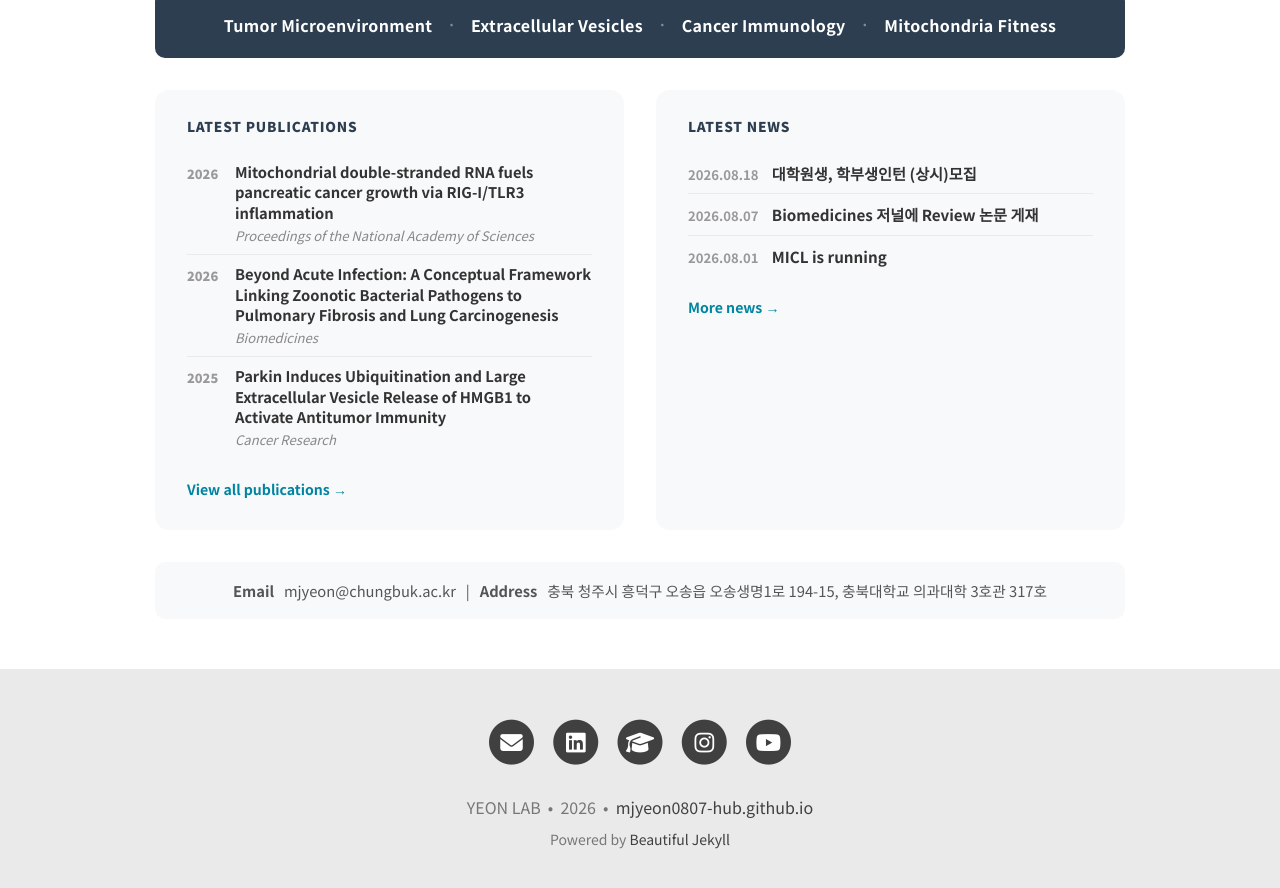
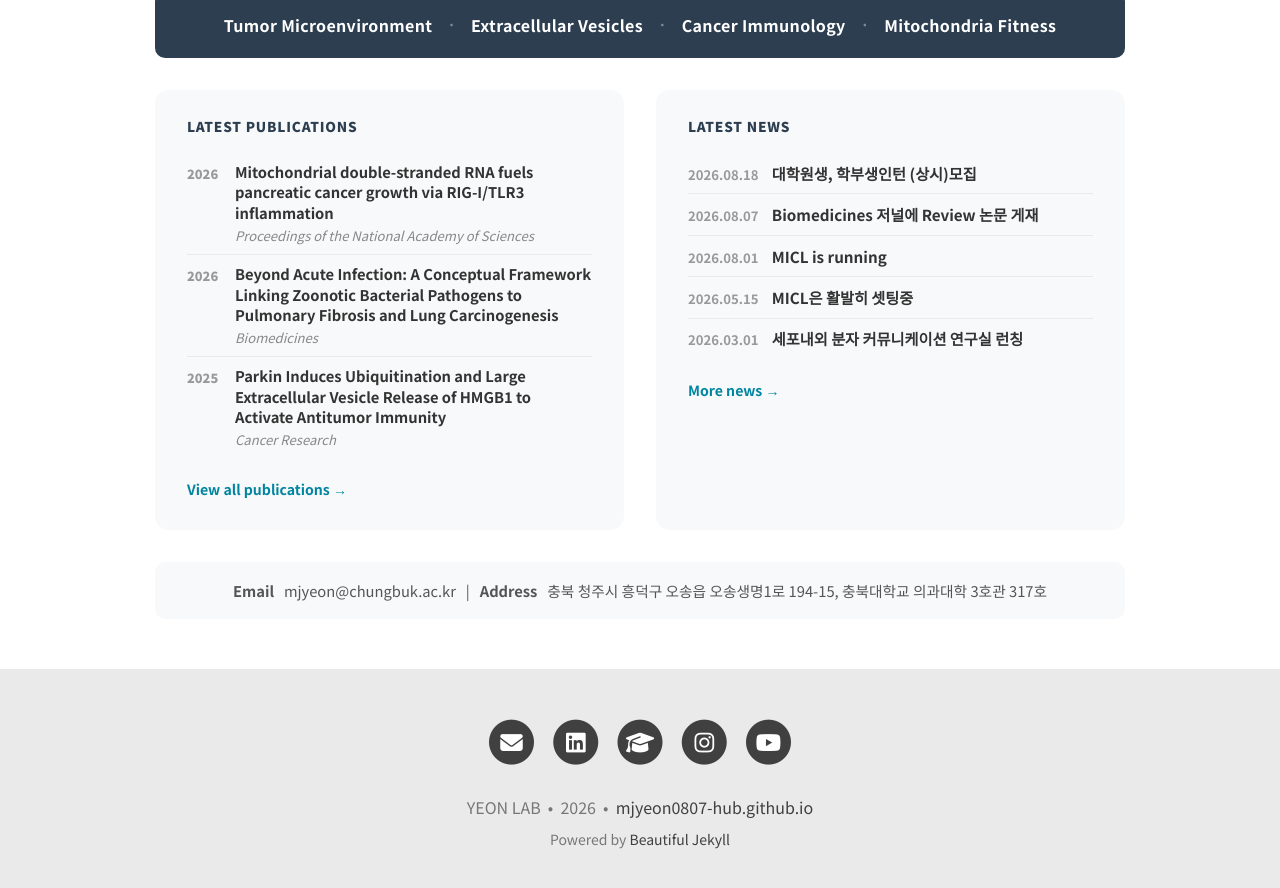
Before and after one commit to mjyeon0807-hub/mjyeon0807-hub.github.io, a Jekyll site: the page built from index.md, in a window 1280 px wide and 900 px high, scrolled down 669 px. Shown: the top 888 px of the window. Built offline with Jekyll 4.4.1, drawn with Linux system fonts in a browser that asks for light colours.

Commit message:
Show up to 5 items in Home page Latest News section
Co-Authored-By: Claude Sonnet 5 <noreply@anthropic.com>

```diff
--- a/index.md
+++ b/index.md
@@ -65,7 +65,7 @@ css:
     <h3>Latest News</h3>
     <ul class="home-news-ul">
       {% assign news_items = site.news | sort: "date" | reverse %}
-      {% for item in news_items limit:3 %}
+      {% for item in news_items limit:5 %}
       <li>
         <span class="home-news-date">{{ item.date | date: "%Y.%m.%d" }}</span>
         <a href="{{ item.url | relative_url }}">{{ item.title }}</a>
```
